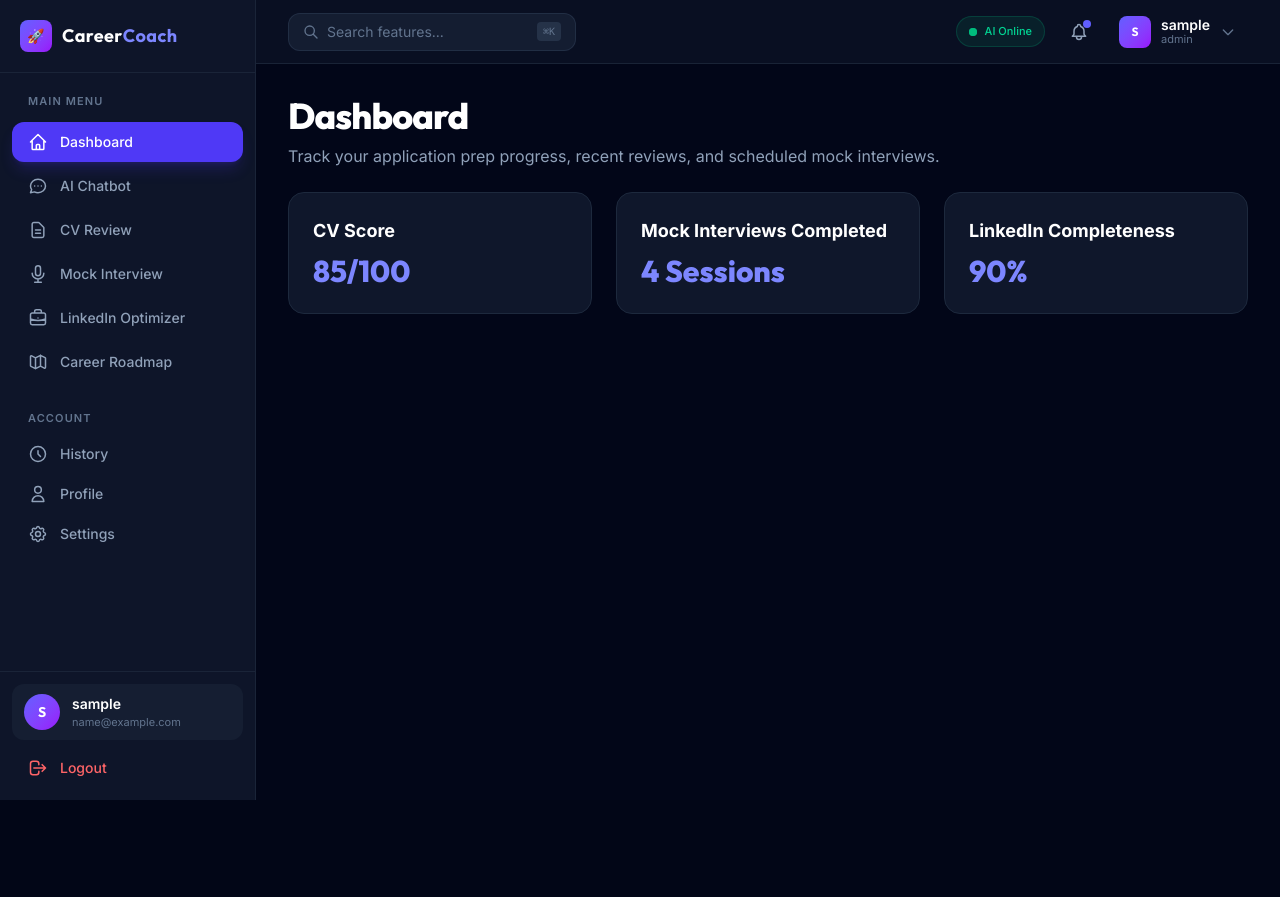
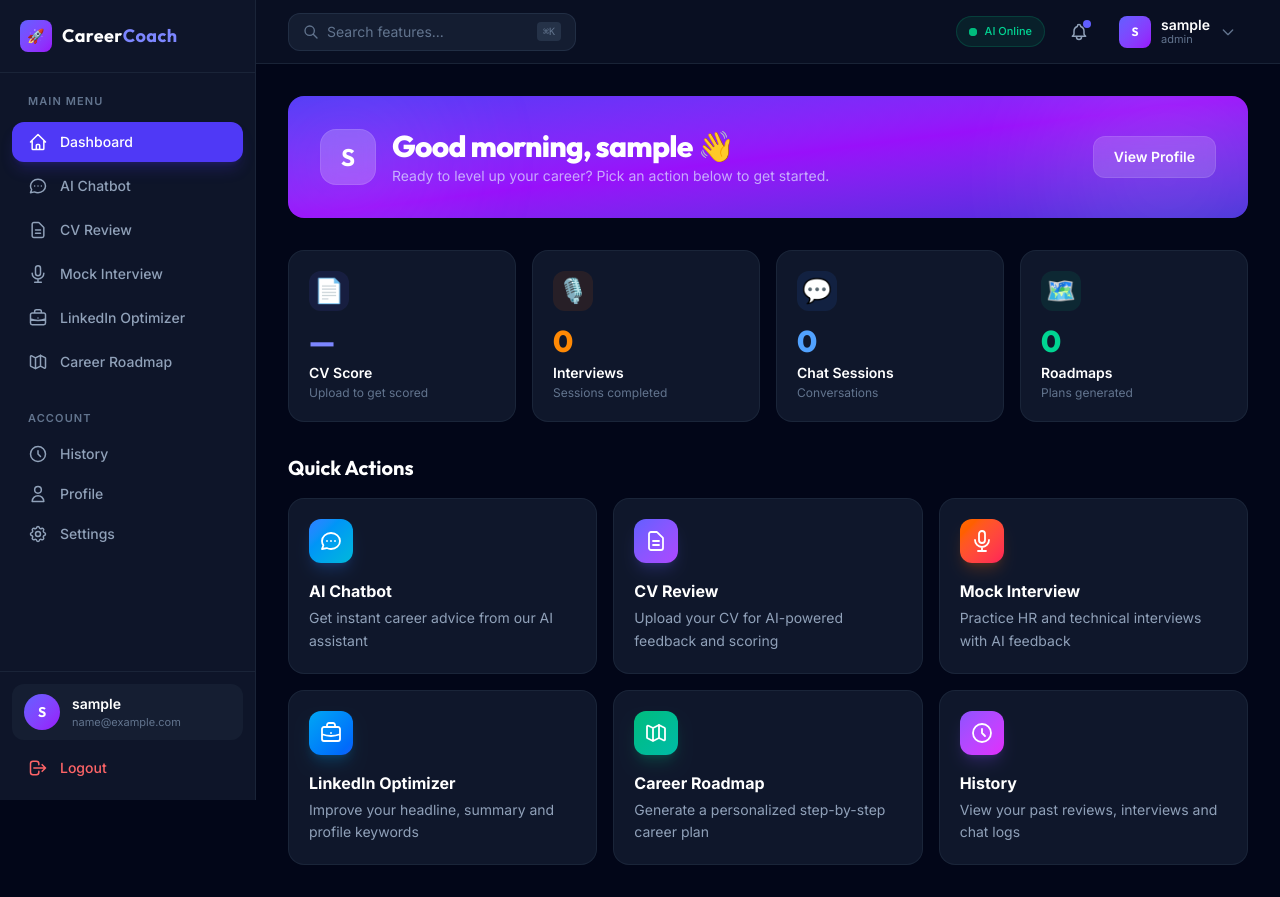
Before and after one commit to Chinthana1234/CareerCoach-AI, a React (Vite) app in the folder careercoach-frontend/: page /dashboard in a window 1280 px wide. Before the commit the page ends 800 px from the top, so only its background shows below. Built offline with nearby package versions, Linux system fonts and the light colour scheme; sample sign-in values are in the browser's storage.

Commit message:
Add dashboard page with profile card, stats row, and quick actions

```diff
--- a/careercoach-frontend/src/features/dashboard/pages/DashboardPage.jsx
+++ b/careercoach-frontend/src/features/dashboard/pages/DashboardPage.jsx
@@ -1,24 +1,167 @@
 import React from 'react';
+import { useNavigate } from 'react-router-dom';
+import { useAuth } from '../../../context/AuthContext';
+
+const quickActions = [
+  {
+    title: 'AI Chatbot',
+    description: 'Get instant career advice from our AI assistant',
+    path: '/chat',
+    gradient: 'from-blue-500 to-cyan-500',
+    shadow: 'shadow-blue-500/20',
+    icon: (
+      <svg className="w-6 h-6" fill="none" viewBox="0 0 24 24" stroke="currentColor" strokeWidth={1.8}>
+        <path strokeLinecap="round" strokeLinejoin="round" d="M8 12h.01M12 12h.01M16 12h.01M21 12c0 4.418-4.03 8-9 8a9.863 9.863 0 01-4.255-.949L3 20l1.395-3.72C3.512 15.042 3 13.574 3 12c0-4.418 4.03-8 9-8s9 3.582 9 8z" />
+      </svg>
+    ),
+  },
+  {
+    title: 'CV Review',
+    description: 'Upload your CV for AI-powered feedback and scoring',
+    path: '/cv-review',
+    gradient: 'from-indigo-500 to-purple-500',
+    shadow: 'shadow-indigo-500/20',
+    icon: (
+      <svg className="w-6 h-6" fill="none" viewBox="0 0 24 24" stroke="currentColor" strokeWidth={1.8}>
+        <path strokeLinecap="round" strokeLinejoin="round" d="M9 12h6m-6 4h6m2 5H7a2 2 0 01-2-2V5a2 2 0 012-2h5.586a1 1 0 01.707.293l5.414 5.414a1 1 0 01.293.707V19a2 2 0 01-2 2z" />
+      </svg>
+    ),
+  },
+  {
+    title: 'Mock Interview',
+    description: 'Practice HR and technical interviews with AI feedback',
+    path: '/interview',
+    gradient: 'from-orange-500 to-rose-500',
+    shadow: 'shadow-orange-500/20',
+    icon: (
+      <svg className="w-6 h-6" fill="none" viewBox="0 0 24 24" stroke="currentColor" strokeWidth={1.8}>
+        <path strokeLinecap="round" strokeLinejoin="round" d="M19 11a7 7 0 01-7 7m0 0a7 7 0 01-7-7m7 7v4m0 0H8m4 0h4m-4-8a3 3 0 01-3-3V5a3 3 0 116 0v6a3 3 0 01-3 3z" />
+      </svg>
+    ),
+  },
+  {
+    title: 'LinkedIn Optimizer',
+    description: 'Improve your headline, summary and profile keywords',
+    path: '/linkedin',
+    gradient: 'from-sky-500 to-blue-600',
+    shadow: 'shadow-sky-500/20',
+    icon: (
+      <svg className="w-6 h-6" fill="none" viewBox="0 0 24 24" stroke="currentColor" strokeWidth={1.8}>
+        <path strokeLinecap="round" strokeLinejoin="round" d="M21 13.255A23.931 23.931 0 0112 15c-3.183 0-6.22-.62-9-1.745M16 6V4a2 2 0 00-2-2h-4a2 2 0 00-2 2v2m4 6h.01M5 20h14a2 2 0 002-2V8a2 2 0 00-2-2H5a2 2 0 00-2 2v10a2 2 0 002 2z" />
+      </svg>
+    ),
+  },
+  {
+    title: 'Career Roadmap',
+    description: 'Generate a personalized step-by-step career plan',
+    path: '/roadmap',
+    gradient: 'from-emerald-500 to-teal-500',
+    shadow: 'shadow-emerald-500/20',
+    icon: (
+      <svg className="w-6 h-6" fill="none" viewBox="0 0 24 24" stroke="currentColor" strokeWidth={1.8}>
+        <path strokeLinecap="round" strokeLinejoin="round" d="M9 20l-5.447-2.724A1 1 0 013 16.382V5.618a1 1 0 011.447-.894L9 7m0 13l6-3m-6 3V7m6 10l4.553 2.276A1 1 0 0021 18.382V7.618a1 1 0 00-.553-.894L15 4m0 13V4m0 0L9 7" />
+      </svg>
+    ),
+  },
+  {
+    title: 'History',
+    description: 'View your past reviews, interviews and chat logs',
+    path: '/history',
+    gradient: 'from-violet-500 to-fuchsia-500',
+    shadow: 'shadow-violet-500/20',
+    icon: (
+      <svg className="w-6 h-6" fill="none" viewBox="0 0 24 24" stroke="currentColor" strokeWidth={1.8}>
+        <path strokeLinecap="round" strokeLinejoin="round" d="M12 8v4l3 3m6-3a9 9 0 11-18 0 9 9 0 0118 0z" />
+      </svg>
+    ),
+  },
+];
+
+const stats = [
+  { label: 'CV Score', value: '—', sub: 'Upload to get scored', color: 'text-indigo-400', bg: 'bg-indigo-500/10', icon: '📄' },
+  { label: 'Interviews', value: '0', sub: 'Sessions completed', color: 'text-orange-400', bg: 'bg-orange-500/10', icon: '🎙️' },
+  { label: 'Chat Sessions', value: '0', sub: 'Conversations', color: 'text-blue-400', bg: 'bg-blue-500/10', icon: '💬' },
+  { label: 'Roadmaps', value: '0', sub: 'Plans generated', color: 'text-emerald-400', bg: 'bg-emerald-500/10', icon: '🗺️' },
+];
 
 export default function DashboardPage() {
+  const { user } = useAuth();
+  const navigate = useNavigate();
+
+  const getGreeting = () => {
+    const hour = new Date().getHours();
+    if (hour < 12) return 'Good morning';
+    if (hour < 17) return 'Good afternoon';
+    return 'Good evening';
+  };
+
   return (
-    <div className="space-y-6">
-      <div className="flex flex-col gap-2">
-        <h1 className="text-4xl font-extrabold font-display tracking-tight text-white">Dashboard</h1>
-        <p className="text-slate-400">Track your application prep progress, recent reviews, and scheduled mock interviews.</p>
+    <div className="space-y-8 max-w-7xl mx-auto">
+      {/* Welcome + Profile Card */}
+      <div className="relative overflow-hidden rounded-2xl bg-gradient-to-br from-indigo-600 via-purple-600 to-indigo-700 p-6 sm:p-8">
+        <div className="absolute inset-0 opacity-10">
+          <div className="absolute -top-10 -right-10 w-60 h-60 bg-white rounded-full blur-3xl"></div>
+          <div className="absolute -bottom-10 -left-10 w-48 h-48 bg-purple-300 rounded-full blur-3xl"></div>
+        </div>
+        <div className="relative z-10 flex flex-col sm:flex-row sm:items-center sm:justify-between gap-4">
+          <div className="flex items-center gap-4">
+            <div className="w-14 h-14 rounded-2xl bg-white/20 backdrop-blur-sm flex items-center justify-center text-2xl font-bold text-white font-display uppercase border border-white/10">
+              {user?.username?.charAt(0)}
+            </div>
+            <div>
+              <h1 className="text-2xl sm:text-3xl font-extrabold font-display text-white tracking-tight">
+                {getGreeting()}, {user?.username} 👋
+              </h1>
+              <p className="text-indigo-100/70 text-sm mt-0.5">
+                Ready to level up your career? Pick an action below to get started.
+              </p>
+            </div>
+          </div>
+          <button
+            onClick={() => navigate('/profile')}
+            className="self-start sm:self-center px-5 py-2.5 bg-white/15 hover:bg-white/25 backdrop-blur-sm text-white text-sm font-semibold rounded-xl border border-white/10 transition-all duration-200"
+          >
+            View Profile
+          </button>
+        </div>
       </div>
-      <div className="grid grid-cols-1 md:grid-cols-3 gap-6">
-        <div className="p-6 bg-slate-900 border border-slate-800 rounded-2xl">
-          <h3 className="text-lg font-bold text-white mb-2">CV Score</h3>
-          <p className="text-3xl font-extrabold text-indigo-400 font-display">85/100</p>
-        </div>
-        <div className="p-6 bg-slate-900 border border-slate-800 rounded-2xl">
-          <h3 className="text-lg font-bold text-white mb-2">Mock Interviews Completed</h3>
-          <p className="text-3xl font-extrabold text-indigo-400 font-display">4 Sessions</p>
-        </div>
-        <div className="p-6 bg-slate-900 border border-slate-800 rounded-2xl">
-          <h3 className="text-lg font-bold text-white mb-2">LinkedIn Completeness</h3>
-          <p className="text-3xl font-extrabold text-indigo-400 font-display">90%</p>
+
+      {/* Stats Row */}
+      <div className="grid grid-cols-2 lg:grid-cols-4 gap-4">
+        {stats.map((stat) => (
+          <div key={stat.label} className="bg-slate-900 border border-slate-800/80 rounded-2xl p-5 hover:border-slate-700 transition-colors duration-200">
+            <div className="flex items-center justify-between mb-3">
+              <span className={`text-2xl w-10 h-10 ${stat.bg} rounded-xl flex items-center justify-center`}>{stat.icon}</span>
+            </div>
+            <p className={`text-3xl font-extrabold font-display ${stat.color}`}>{stat.value}</p>
+            <p className="text-sm font-semibold text-white mt-1">{stat.label}</p>
+            <p className="text-xs text-slate-500 mt-0.5">{stat.sub}</p>
+          </div>
+        ))}
+      </div>
+
+      {/* Quick Actions */}
+      <div>
+        <h2 className="text-xl font-bold font-display text-white mb-4">Quick Actions</h2>
+        <div className="grid grid-cols-1 sm:grid-cols-2 lg:grid-cols-3 gap-4">
+          {quickActions.map((action) => (
+            <button
+              key={action.path}
+              onClick={() => navigate(action.path)}
+              className={`group relative overflow-hidden bg-slate-900 border border-slate-800/80 rounded-2xl p-5 text-left hover:border-slate-700 transition-all duration-300 hover:shadow-xl ${action.shadow}`}
+            >
+              <div className={`w-11 h-11 rounded-xl bg-gradient-to-br ${action.gradient} flex items-center justify-center text-white mb-4 shadow-lg ${action.shadow}`}>
+                {action.icon}
+              </div>
+              <h3 className="text-base font-bold text-white group-hover:text-indigo-300 transition-colors">{action.title}</h3>
+              <p className="text-sm text-slate-400 mt-1 leading-relaxed">{action.description}</p>
+              <div className="absolute top-5 right-5 opacity-0 group-hover:opacity-100 transition-opacity duration-300">
+                <svg className="w-5 h-5 text-slate-500" fill="none" viewBox="0 0 24 24" stroke="currentColor" strokeWidth={2}>
+                  <path strokeLinecap="round" strokeLinejoin="round" d="M9 5l7 7-7 7" />
+                </svg>
+              </div>
+            </button>
+          ))}
         </div>
       </div>
     </div>
```
